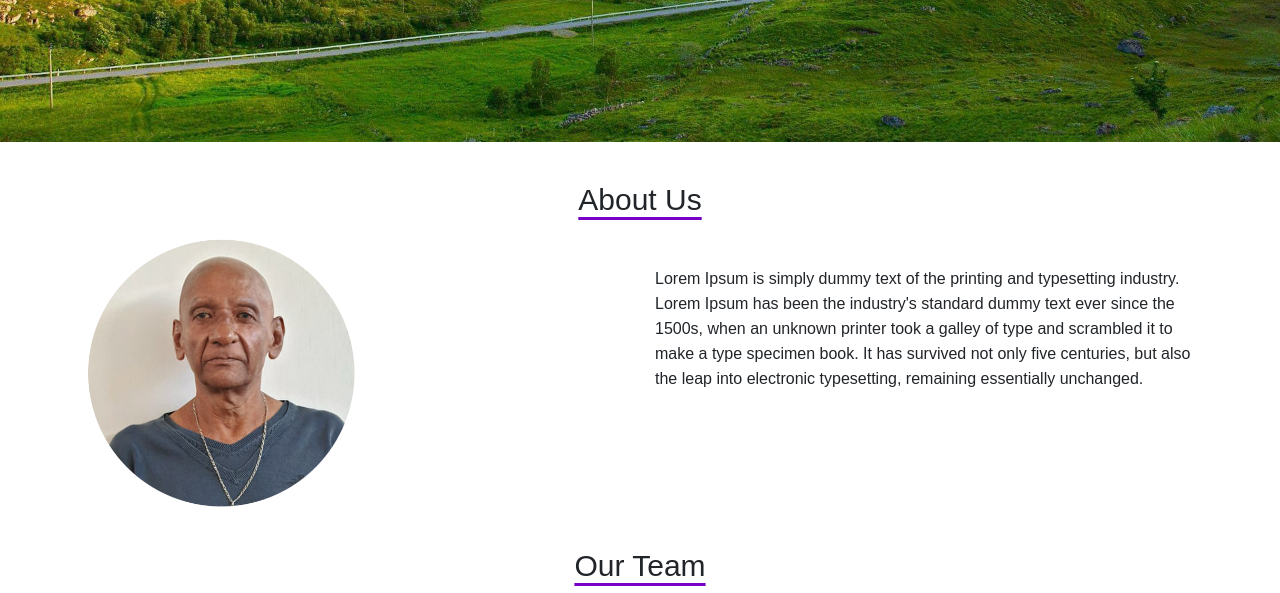
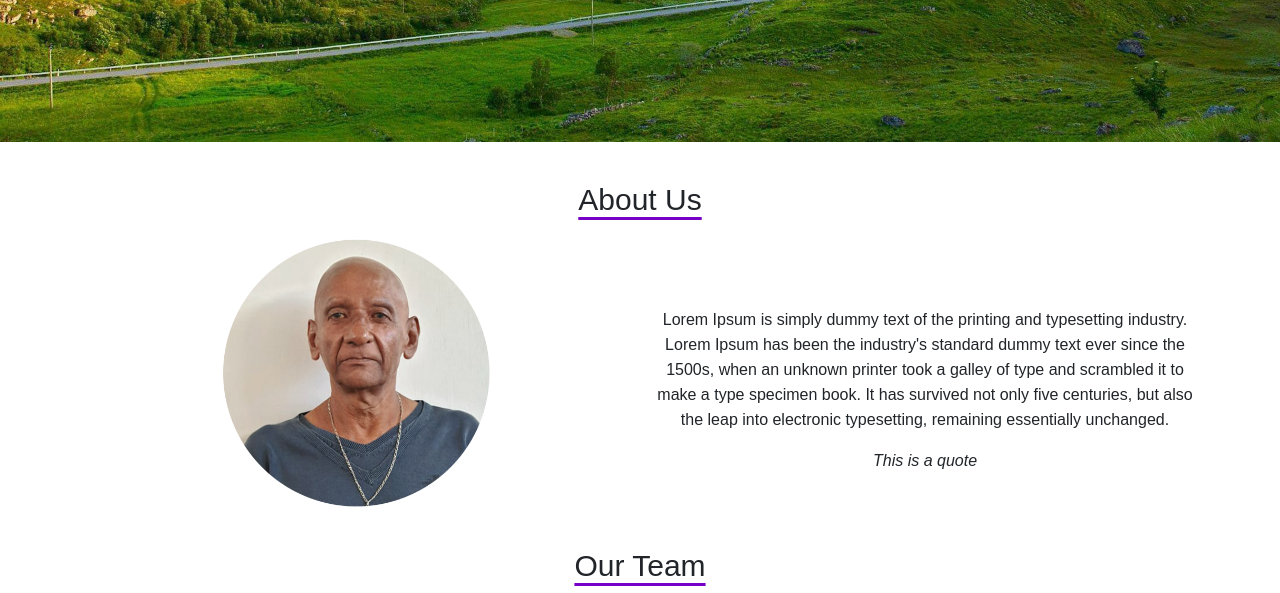
Before and after one commit to Genesis2412/Digicup, a PHP site: page / in a window 1280 px wide. Shown: the part 578-1171 px from the top of the page. Run offline with PHP 8.4, Linux system fonts and the light colour scheme; some libraries are stand-ins or nearby versions.

Commit message:
commited

```diff
--- a/css/index.css
+++ b/css/index.css
@@ -127,18 +127,18 @@ h2
     width: 100%;
     margin-top: 40px;
     line-height: 25px;
+    text-align: center;
 }
 
 .about img
 {
     padding-top: 10px;
     width: 50%;
-    float: left;
 }
 
 #aboutContent p
 {
-    padding-top: 40px;
+    padding-top: 15%;
 }
 
 /*Our team*/
@@ -156,6 +156,7 @@ h2
 
 .teamdetails p
 {
+    text-align: center;
     padding-top: 5px;
 }
 
--- a/index.php
+++ b/index.php
@@ -105,6 +105,7 @@
                             specimen book. It has survived not only five centuries, but also the leap
                             into electronic typesetting, remaining essentially unchanged.
 							</p>
+							<span style="font-style: italic;">This is a quote</span>
 						</div>
                     </div>
 				</div>
```
